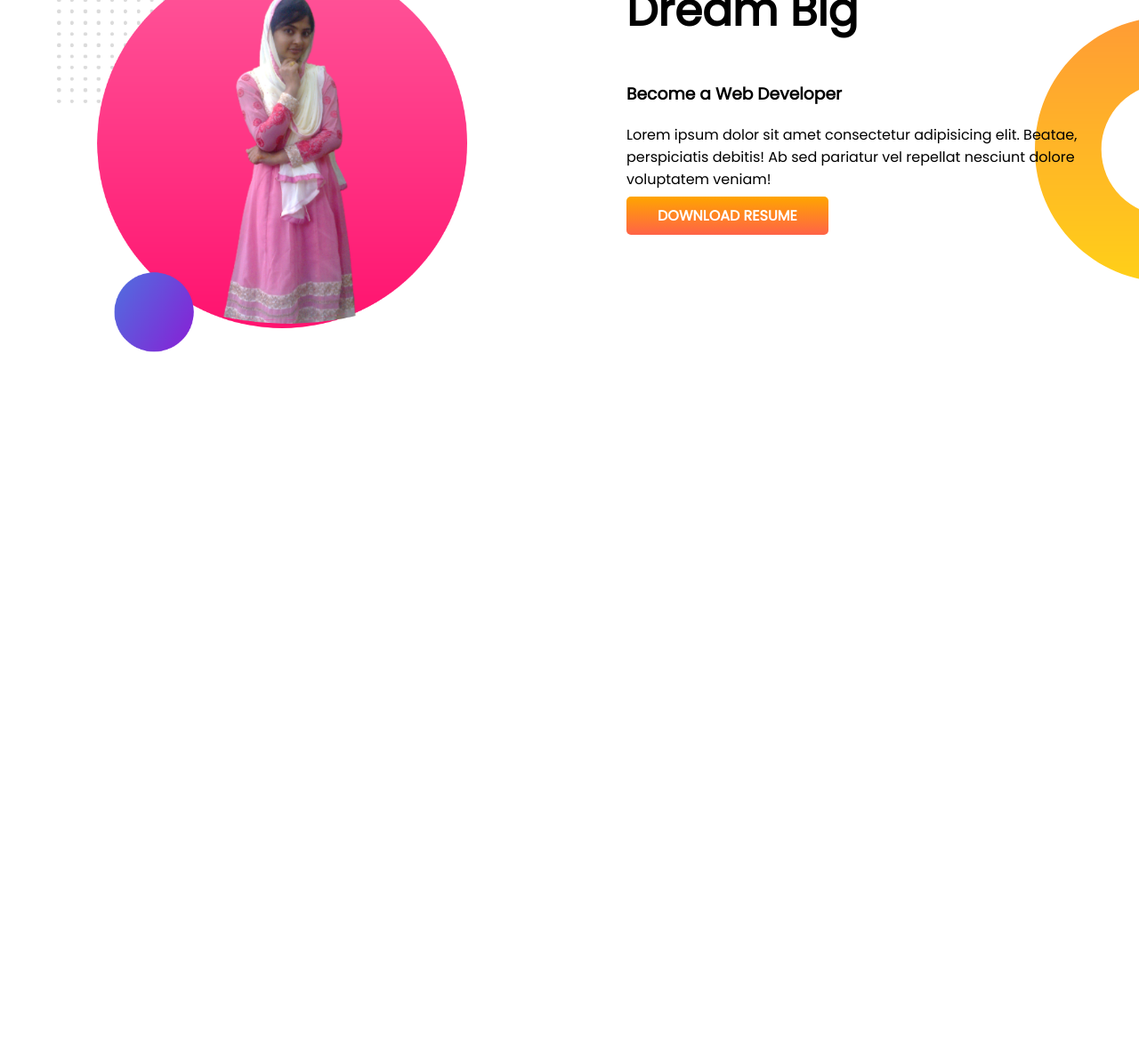
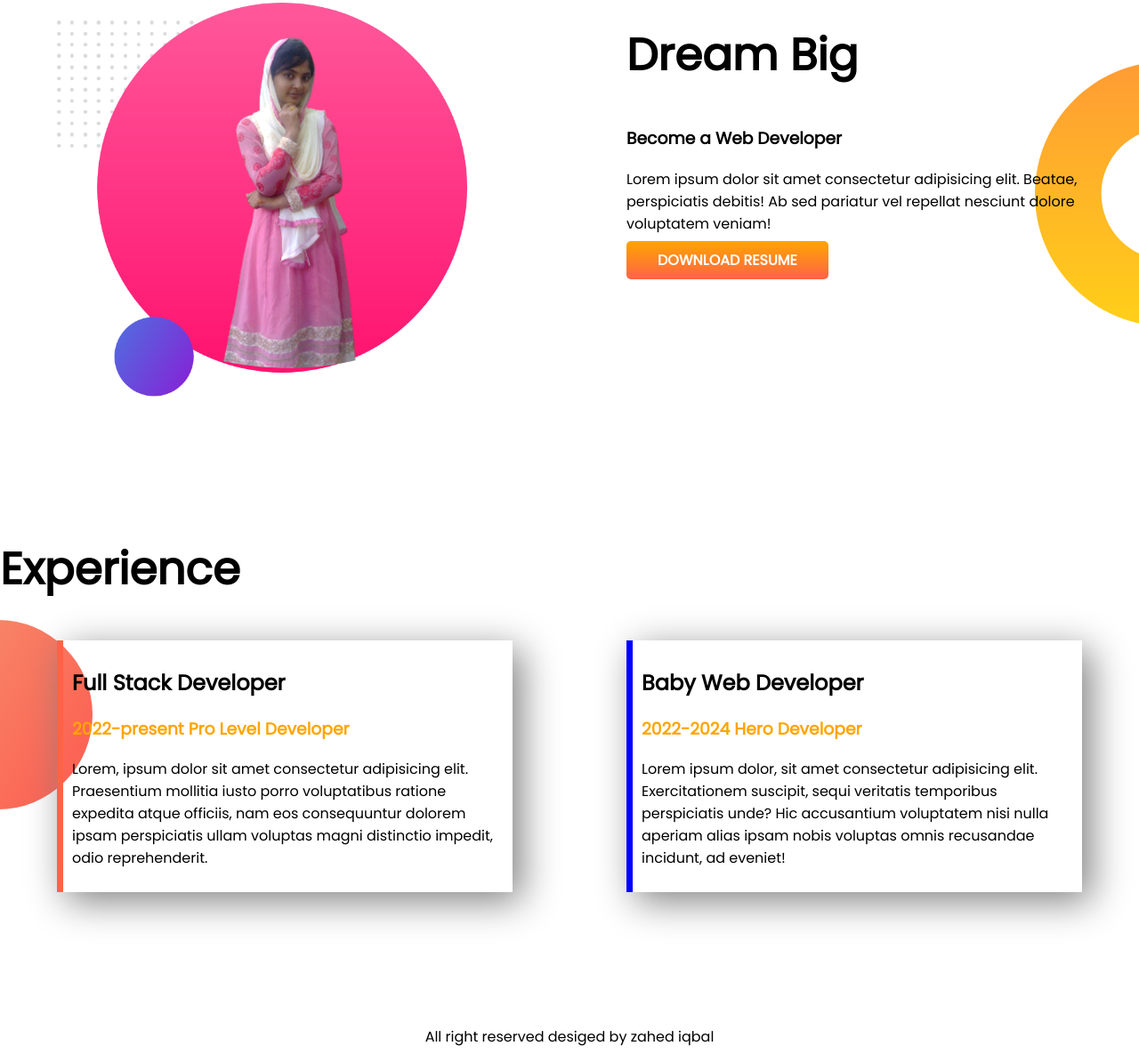
Before and after one commit to iqbal221/zahed-portfolio, a plain HTML site: page index.html in a window 1280 px wide. Shown: the part 651-1845 px from the top of the page at 89% size. Before the commit the page ends 1154 px from the top, so only its background shows below. Drawn offline with Linux system fonts and the light colour scheme.

Commit message:
section three save

```diff
--- a/index.html
+++ b/index.html
@@ -11,7 +11,7 @@
     <link rel="stylesheet" href="style.css">
 </head>
 <body>
-    <section class="top-bannar">
+    <section class="top-bannar flexible-container">
         <div class="half-width">
             <h1>Welcome To</h1>
             <h1><span class="orange-color">Zahed Iqbal </span>World!</h1>
@@ -24,7 +24,7 @@
         </div>
     </section>
 
-    <section class="dream-big">
+    <section class="dream-big flexible-container">
         <div class="half-width">
             <img src="images/my-bg2.png" alt="">
         </div>
@@ -38,6 +38,25 @@
         </div>
     </section>
 
+    <section class="experience-area">
+        <h1>Experience</h1>
+        <div class="flexible-container">
+            <div id="full-stack-dev" class="experience-item">
+                <h2>Full Stack Developer</h2>
+                <h3 class="orange-color">2022-present Pro Level Developer</h3>
+                <p>Lorem, ipsum dolor sit amet consectetur adipisicing elit. Praesentium mollitia iusto porro voluptatibus ratione expedita atque officiis, nam eos consequuntur dolorem ipsam perspiciatis ullam voluptas magni distinctio impedit, odio reprehenderit.</p>
+            </div>
 
+            <div id="baby-stack-dev"  class="experience-item">
+                <h2>Baby Web Developer</h2>
+                <h3 class="orange-color">2022-2024 Hero Developer</h3>
+                <p>Lorem ipsum dolor, sit amet consectetur adipisicing elit. Exercitationem suscipit, sequi veritatis temporibus perspiciatis unde? Hic accusantium voluptatem nisi nulla aperiam alias ipsam nobis voluptas omnis recusandae incidunt, ad eveniet!</p>
+            </div>
+        </div>
+
+    </section>
+    <footer>
+        <p>All right reserved desiged by zahed iqbal</p>
+    </footer>
 </body>
 </html>
--- a/style.css
+++ b/style.css
@@ -11,9 +11,9 @@ h1{
     color:orange;
 }
 
-section{
+.flexible-container{
     display: flex;
-    margin-bottom: 100px;
+    margin-bottom: 150px;
 }
 
 .half-width{
@@ -45,3 +45,30 @@ section{
     background-repeat: no-repeat;
     background-position: right;
 }
+
+.experience-item{
+    width:40%;
+    margin-left: 5%;
+    margin-right: 5%;
+    padding: 10px;
+    box-shadow: 10px 10px 40px gray;
+}
+
+.experience-area{
+    background-image: url(images/exp-bg.png);
+    background-repeat: no-repeat;
+    background-position: left;
+    margin-top: 150px;
+}
+
+#full-stack-dev{
+    border-left: 7px solid tomato;
+}
+
+#baby-stack-dev{
+    border-left: 7px solid blue;
+}
+
+footer p {
+    text-align: center;
+}
```
